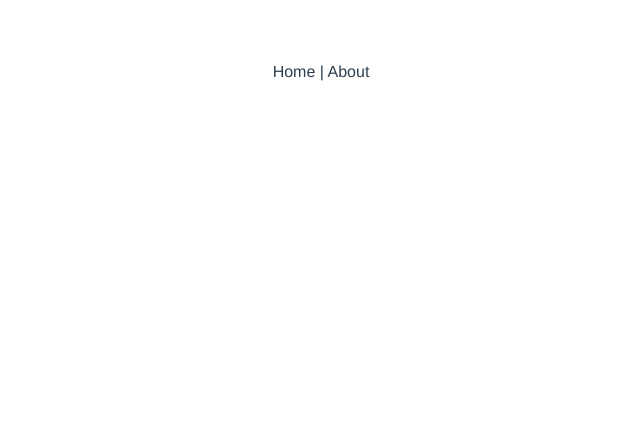
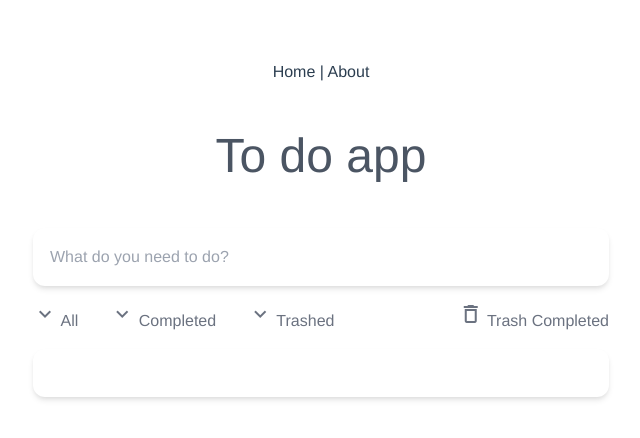
Before and after one commit to Megumi1013/vue-todo-app, a Vue app: page /todo in a window 1280 px wide. Before the commit this address had no page. Shown: the top 438 px of the page, without its empty margins (319-959 px from the left). Built offline with nearby package versions, Linux system fonts and the light colour scheme.

Commit message:
Add Form component

```diff
--- /dev/null
+++ b/src/components/Form.vue
@@ -0,0 +1,41 @@
+<template>
+    <div>
+      <input type="text"
+             @input="formSubmit"
+             :value="value"
+             placeholder="What do you need to do?"
+             class="p-4 max-w-xl mx-auto bg-white rounded-xl shadow-md flex items-center
+                    space-x-4 border border-transparent focus:outline-none focus:ring
+                    focus:ring-blue-300 focus:border-transparent w-full">
+    </div>
+</template>
+
+<script>
+export default {
+  name: 'Form',
+  data(){
+
+  },
+  props:{
+    value:{
+      type: String,
+      default: ''
+    }
+
+  },
+  methods:{
+    formSubmit($event){
+       console.log($event.target.value)
+      if($event.target.value.length <= 0){
+        return
+      }
+
+      this.$emit('submit', $event.target.value)
+    }
+  }
+
+}
+</script>
+
+<style scoped>
+</style>
--- a/src/components/ToDo.vue
+++ b/src/components/ToDo.vue
@@ -5,18 +5,10 @@
                     <h1 class="text-center text-5xl text-gray-600">{{ title }}</h1>
                     </div>
 
-                    <form class="todo-form" @submit.prevent="submit">
-                    <div>
-                        <input type="text"
-                            v-model="newTodoItem"
-                            placeholder="What do you need to do?"
-                            class="p-4 max-w-xl mx-auto bg-white rounded-xl shadow-md flex items-center
-                                    space-x-4 border border-transparent focus:outline-none focus:ring
-                                    focus:ring-blue-300 focus:border-transparent w-full">
-                    </div>
-                    </form>
-
-                    <div class="my-4 max-w-xl mx-auto">
+                  <form class="todo-form" @submit.prevent="submit">
+                    <Form :value="newTodoItem"/>
+                  </form>
+                  <div class="my-4 max-w-xl mx-auto">
                         <ul class="flex justify-between">
                             <li @click="sortAll" class="mr-8 text-gray-500 align-middle cursor-pointer">
                                 <i class="material-icons">
@@ -108,8 +100,13 @@
         </div>
 </template>
 <script>
+import Form from './Form.vue'
+
 export default {
     name: 'ToDo',
+    components:{
+      Form,
+    },
     data(){
         return{
             title: 'To do app',
@@ -119,6 +116,7 @@ export default {
             activeItemEditIndex: null
         }
     },
+
     computed: {
                 filteredTodos() {
                     switch (this.activeFilter) {
@@ -150,7 +148,8 @@ export default {
                 },
             },
     methods:{
-            submit: function(){
+            submit: function($event){
+              this.newTodoItem = $event.target[0].value
                 let todoStorageLength = this.todoStorage.length;
                 this.todoStorage.push({
                     id: todoStorageLength++,
--- a/src/router.js
+++ b/src/router.js
@@ -1,6 +1,7 @@
 import { createWebHistory, createRouter } from 'vue-router'
 import Home from './views/Home.vue'
 import About from './views/About.vue'
+import ToDo from './components/ToDo.vue'
 
 const routes = [
     {
@@ -13,6 +14,11 @@ const routes = [
         name: 'about',
         component: About
     },
+    {
+        path: '/todo',
+        name: 'todo',
+        component: ToDo
+    },
 ];
 
 const router =  createRouter({
```
